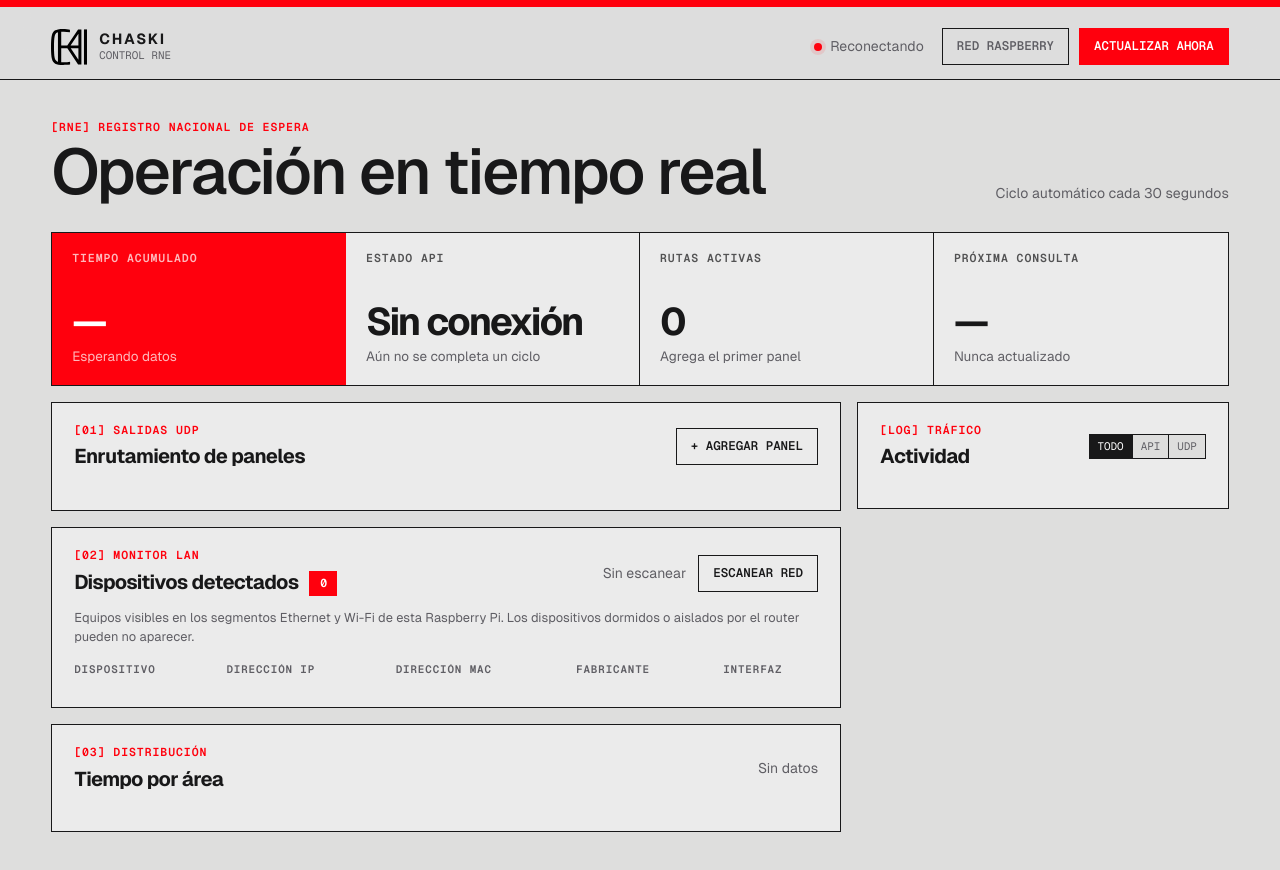
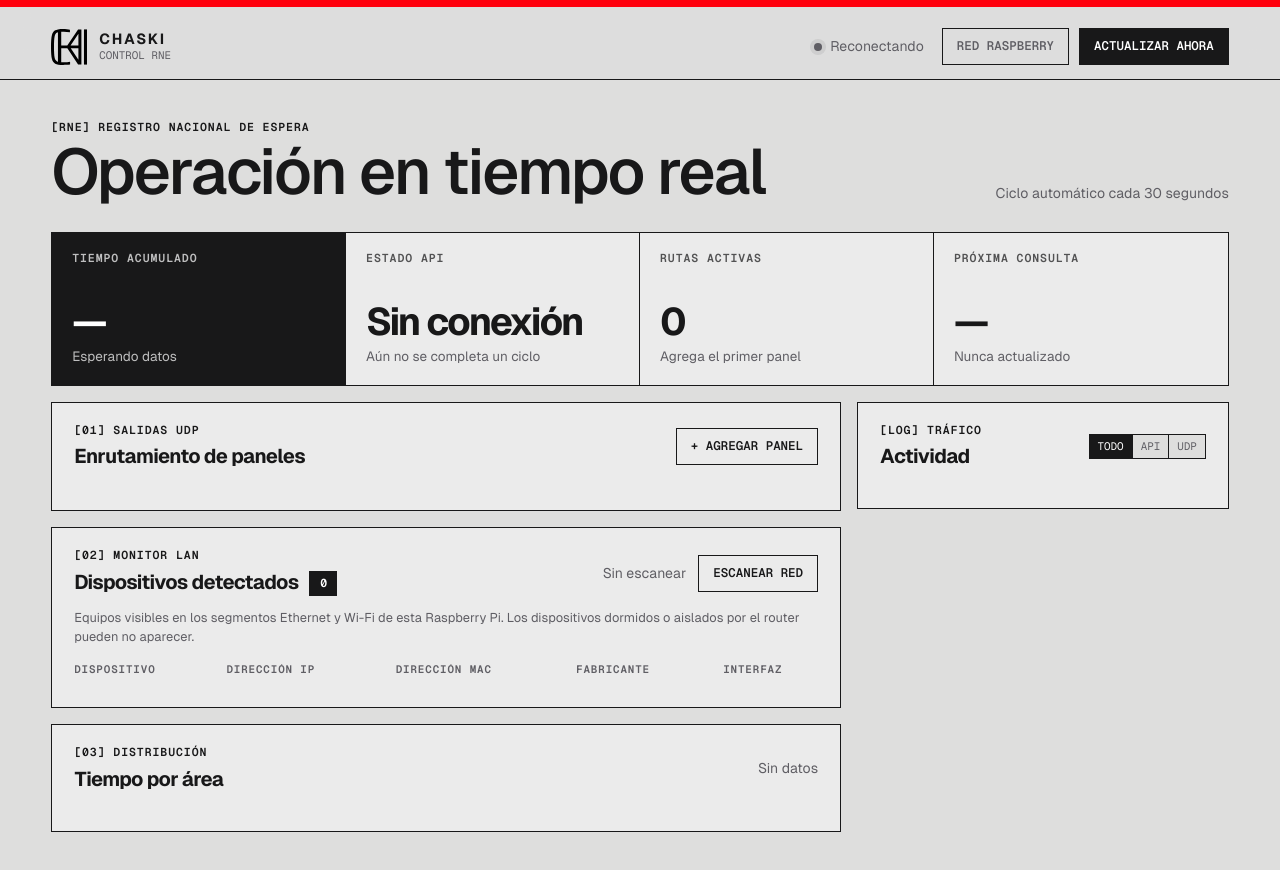
Before and after one commit to chaskispa/rne-dashboard, a website: page public/index.html in a window 1280 px wide. Drawn offline with Linux system fonts and the light colour scheme; no server answers.

Commit message:
fix style

```diff
--- a/public/index.html
+++ b/public/index.html
@@ -3,7 +3,7 @@
 <head>
   <meta charset="utf-8">
   <meta name="viewport" content="width=device-width, initial-scale=1">
-  <meta name="theme-color" content="#ff000d">
+  <meta name="theme-color" content="#dededd">
   <meta name="description" content="Monitoreo y enrutamiento de datos RNE hacia paneles LED por UDP.">
   <title>CHASKI · Control RNE</title>
   <link rel="icon" href="/assets/chaski-mark.svg" type="image/svg+xml">
--- a/public/styles.css
+++ b/public/styles.css
@@ -10,12 +10,13 @@
   --line-strong: #181819;
   --text: #181819;
   --muted: #5f5e64;
-  --lime: #ff000d;
-  --lime-dark: rgba(255, 0, 13, .11);
-  --amber: #ff000d;
-  --red: #ff000d;
+  --brand-red: #ff000d;
+  --lime: #181819;
+  --lime-dark: rgba(24, 24, 25, .09);
+  --amber: #5f5e64;
+  --red: #181819;
   --blue: #181819;
-  --ok: #087443;
+  --ok: #181819;
   --radius: 0;
   font-family: "Chaski Sans", Arial, sans-serif;
   font-synthesis: none;
@@ -28,7 +29,7 @@ button { color: inherit; }
 
 .topbar {
   height: 80px; padding: 7px clamp(18px, 4vw, 56px) 0; display: flex; align-items: center;
-  justify-content: space-between; border-top: 7px solid var(--red); border-bottom: 1px solid var(--line); background: rgba(222,222,221,.94);
+  justify-content: space-between; border-top: 7px solid var(--brand-red); border-bottom: 1px solid var(--line); background: rgba(222,222,221,.94);
   position: sticky; top: 0; z-index: 10; backdrop-filter: blur(14px);
 }
 .brand { color: var(--text); text-decoration: none; display: flex; align-items: center; gap: 12px; font-weight: 700; }
@@ -38,8 +39,8 @@ button { color: inherit; }
 .brand-copy span { color: var(--muted); font: .68rem/1.2 "Chaski Mono", monospace; text-transform: uppercase; }
 .topbar-actions { display: flex; align-items: center; gap: 10px; }
 .live-state { display: flex; align-items: center; gap: 8px; color: var(--muted); font-size: .875rem; margin-right: 8px; }
-.pulse { width: 8px; height: 8px; border-radius: 50%; background: var(--red); box-shadow: 0 0 0 4px rgba(255,0,13,.1); }
-.live-state.online .pulse { background: var(--ok); box-shadow: 0 0 0 4px rgba(8,116,67,.1); }
+.pulse { width: 8px; height: 8px; border-radius: 50%; background: var(--muted); box-shadow: 0 0 0 4px rgba(24,24,25,.08); }
+.live-state.online .pulse { background: var(--ok); box-shadow: 0 0 0 4px rgba(24,24,25,.08); }
 
 main { max-width: 1540px; margin: 0 auto; padding: 42px clamp(18px, 4vw, 56px) 64px; }
 .summary-heading, .section-head { display: flex; align-items: end; justify-content: space-between; gap: 20px; }
@@ -148,7 +149,7 @@ h2 { font-size: 1.25rem; }
 .form-grid.narrow-second { grid-template-columns: 1fr 140px; }
 label { display: block; font-weight: 700; font-size: .82rem; margin-bottom: 14px; }
 input, select { width: 100%; margin-top: 7px; padding: 11px 12px; color: var(--text); background: white; border: 1px solid var(--line-strong); border-radius: 0; outline: none; }
-input:focus, select:focus { border-color: var(--red); box-shadow: 4px 4px 0 rgba(255,0,13,.16); }
+input:focus, select:focus { border-color: var(--text); box-shadow: 4px 4px 0 rgba(24,24,25,.14); }
 .optional { color: var(--muted); font-weight: 400; }
 .token-help { margin: -5px 0 18px; color: var(--muted); font-size: .75rem; line-height: 1.55; }
 .switch-row { display: flex; align-items: center; gap: 9px; }
@@ -166,7 +167,7 @@ input:focus, select:focus { border-color: var(--red); box-shadow: 4px 4px 0 rgba
 .inline-actions { display: flex; justify-content: flex-end; }
 .warning { color: var(--amber); }
 
-.toast { position: fixed; right: 24px; bottom: 24px; z-index: 30; padding: 12px 16px; border-radius: 0; border-left: 6px solid var(--red); background: var(--text); color: white; font-weight: 700; font-size: .85rem; opacity: 0; transform: translateY(12px); pointer-events: none; transition: .2s ease; }
+.toast { position: fixed; right: 24px; bottom: 24px; z-index: 30; padding: 12px 16px; border-radius: 0; border-left: 6px solid #bbbbc1; background: var(--text); color: white; font-weight: 700; font-size: .85rem; opacity: 0; transform: translateY(12px); pointer-events: none; transition: .2s ease; }
 .toast.show { opacity: 1; transform: none; }
 
 @media (max-width: 980px) {
```
Also changed, not shown: README.md.
